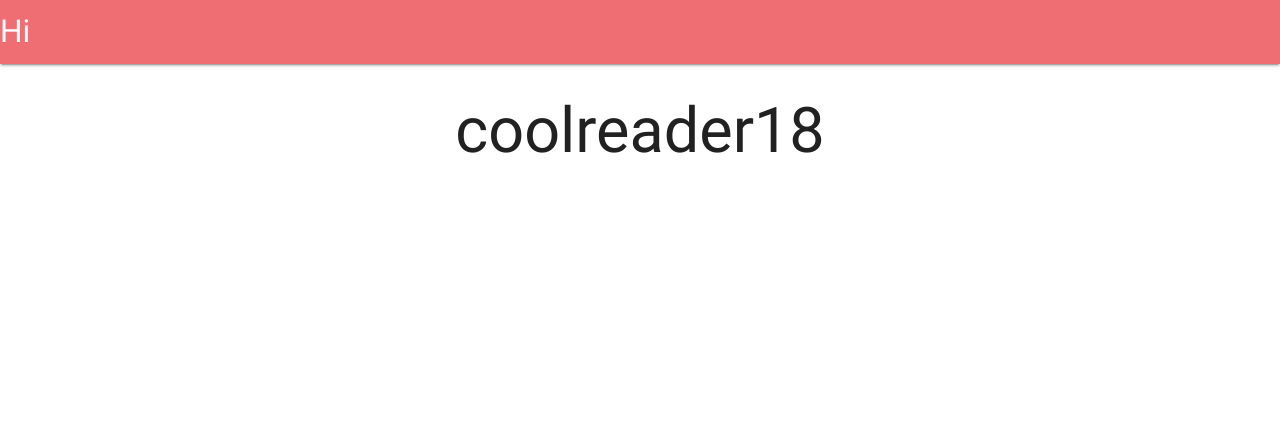
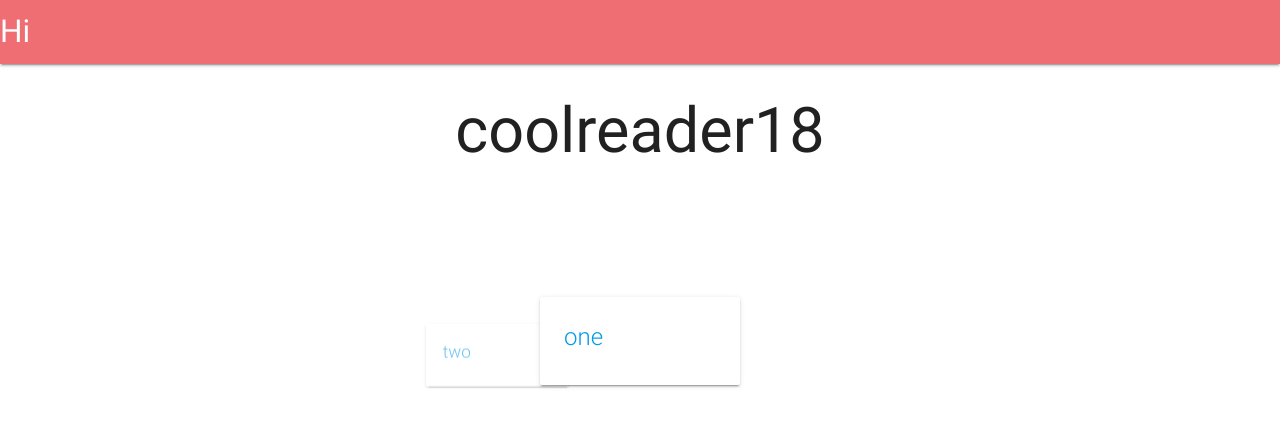
Before and after one commit to coolreader18/coolreader18.github.io-old, a Jekyll site: the page built from index.html, in a window 1280 px wide. Shown: the top 427 px of the page. Built offline with Jekyll 4.4.1, drawn with Linux system fonts in a browser that asks for light colours; nearby versions of some CDN libraries.

Commit message:
Update index.html

```diff
--- a/index.html
+++ b/index.html
@@ -4,6 +4,6 @@ layout: default
 <h1 class="center-align">{{ site.title }}</h1>
 
 <div class="carousel">
-  <a class="carousel-item"><div class="card"></div></a>
-  <a class="carousel-item"><div class="card"></div></a>
+  <a class="carousel-item"><div class="card"><div class="card-content"><span class="card-title">one</span></div></div></a>
+  <a class="carousel-item"><div class="card"><div class="card-content"><span class="card-title">two</span></div></div></a>
 </div>
```
